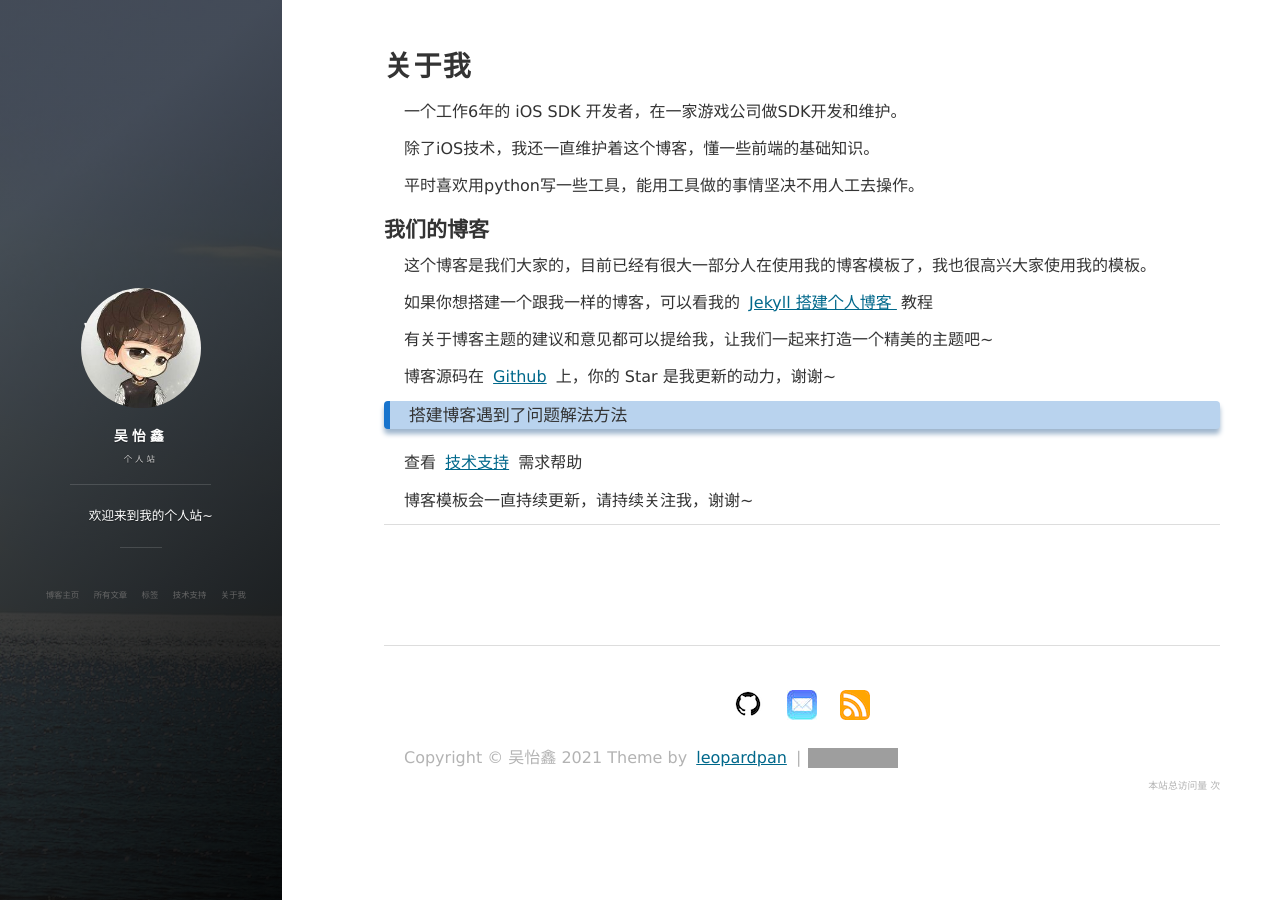
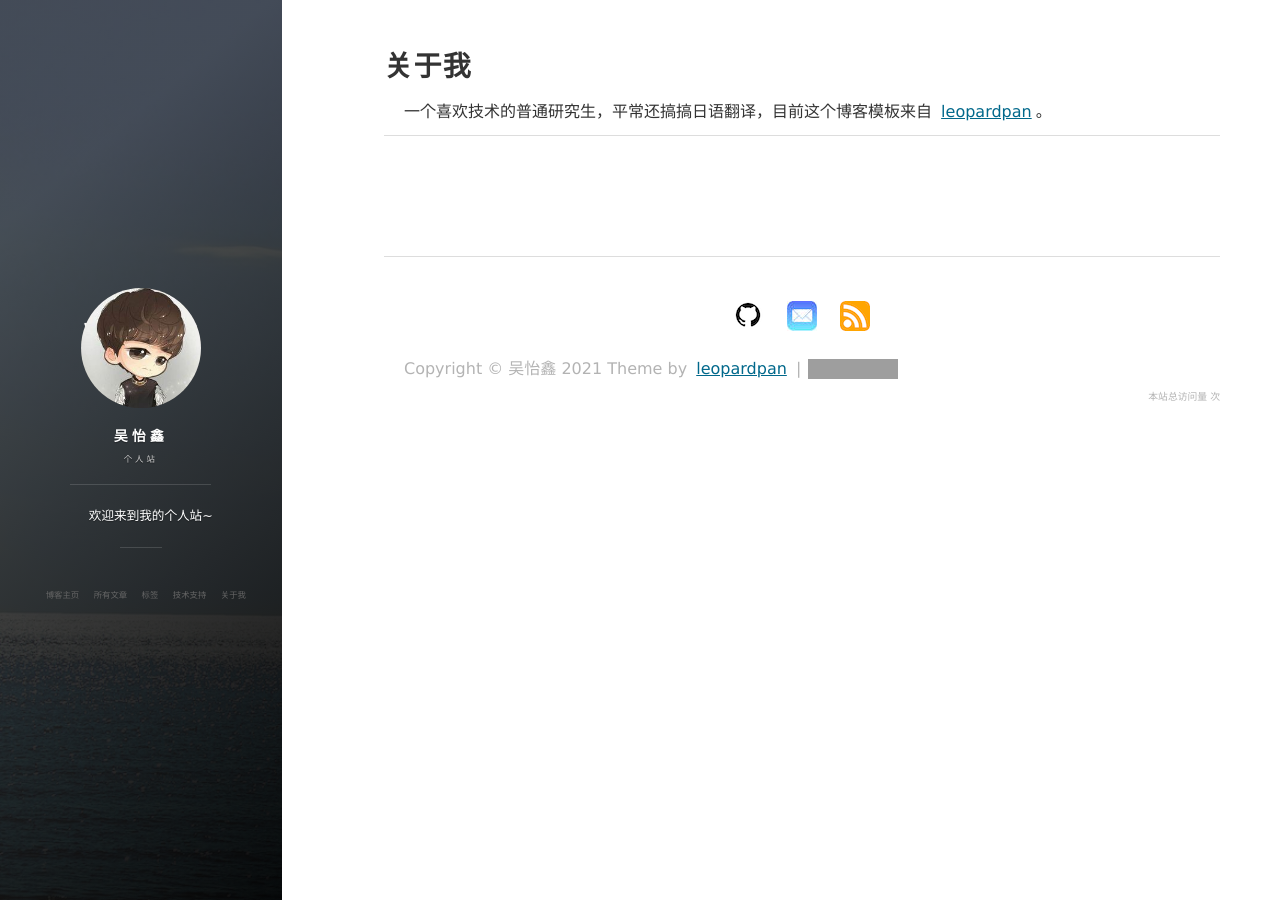
Before and after one commit to wyxgoishin/wyxgoishin.github.io, a Jekyll site: the page built from about.md, in a window 1280 px wide. Built offline with Jekyll 4.4.1, drawn with Linux system fonts in a browser that asks for light colours; nearby versions of some CDN libraries; comment, search, counter and statistics services are not loaded; grey boxes are pictures that could not be loaded.

Commit message:
small change

```diff
--- a/about.md
+++ b/about.md
@@ -3,30 +3,6 @@
 title: 关于我
 ---
 
-一个工作6年的 iOS SDK 开发者，在一家游戏公司做SDK开发和维护。
-
-除了iOS技术，我还一直维护着这个博客，懂一些前端的基础知识。
-
-平时喜欢用python写一些工具，能用工具做的事情坚决不用人工去操作。
-
-<h2> 我们的博客 </h2>
-
-这个博客是我们大家的，目前已经有很大一部分人在使用我的博客模板了，我也很高兴大家使用我的模板。
-
-如果你想搭建一个跟我一样的博客，可以看我的
-<a href="/2016/10/jekyll_tutorials1/"> Jekyll 搭建个人博客 </a>
-教程
-
-
-有关于博客主题的建议和意见都可以提给我，让我们一起来打造一个精美的主题吧~
-
-博客源码在 <a target="_blank" href='https://github.com/leopardpan/leopardpan.github.io/'>Github</a> 上，你的 Star 是我更新的动力，谢谢~
-
-
-<h3> 搭建博客遇到了问题解法方法 </h3>
-
-查看 [技术支持](https://leopardpan.cn/support/) 需求帮助
-
-博客模板会一直持续更新，请持续关注我，谢谢~
+一个喜欢技术的普通研究生，平常还搞搞日语翻译，目前这个博客模板来自 [leopardpan](http://leopardpan.cn/)。
 
 {% include comments.html %}
```
Also changed, not shown: support.md (deleted, +0 -55 lines), README.md.
